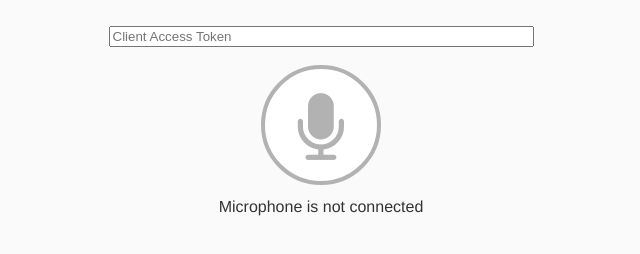
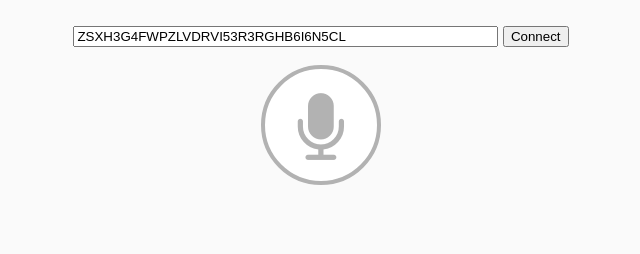
Before and after one commit to inusara/wit-ai-usage-samples, a website: page web-example/app/index.html in a window 1280 px wide. Shown: the whole page, without its empty margins (319-959 px from the left). Drawn offline with nearby package versions, Linux system fonts and the light colour scheme; files that its build step writes are made by us from their sources.

Commit message:
connect button function using client access token input

```diff
--- a/web-example/app/index.html
+++ b/web-example/app/index.html
@@ -22,7 +22,7 @@
     <![endif]-->
 
     <br/>
-    <input placeholder="Client Access Token" type="text" size="50">
+    <input id="token" placeholder="Client Access Token" type="text" size="50" value="ZSXH3G4FWPZLVDRVI53R3RGHB6I6N5CL">&nbsp;<button id="connect">Connect</button>
     <br/><br/>
     <center><div id="microphone"></div></center>
     <pre id="result"></pre>
--- a/web-example/app/scripts/main.js
+++ b/web-example/app/scripts/main.js
@@ -42,13 +42,16 @@ mic.ondisconnected = function () {
   info("Microphone is not connected");
 };
 
-mic.connect("CLIENT_TOKEN");
-// mic.start();
-// mic.stop();
-
 function kv (k, v) {
   if (toString.call(v) !== "[object String]") {
     v = JSON.stringify(v);
   }
   return k + "=" + v + "\n";
 }
+
+document.getElementById('connect').addEventListener('click', function() {
+  var clientAccessToken = document.getElementById('token').value;
+  mic.connect(clientAccessToken);
+  // mic.start();
+  // mic.stop();
+});
```
